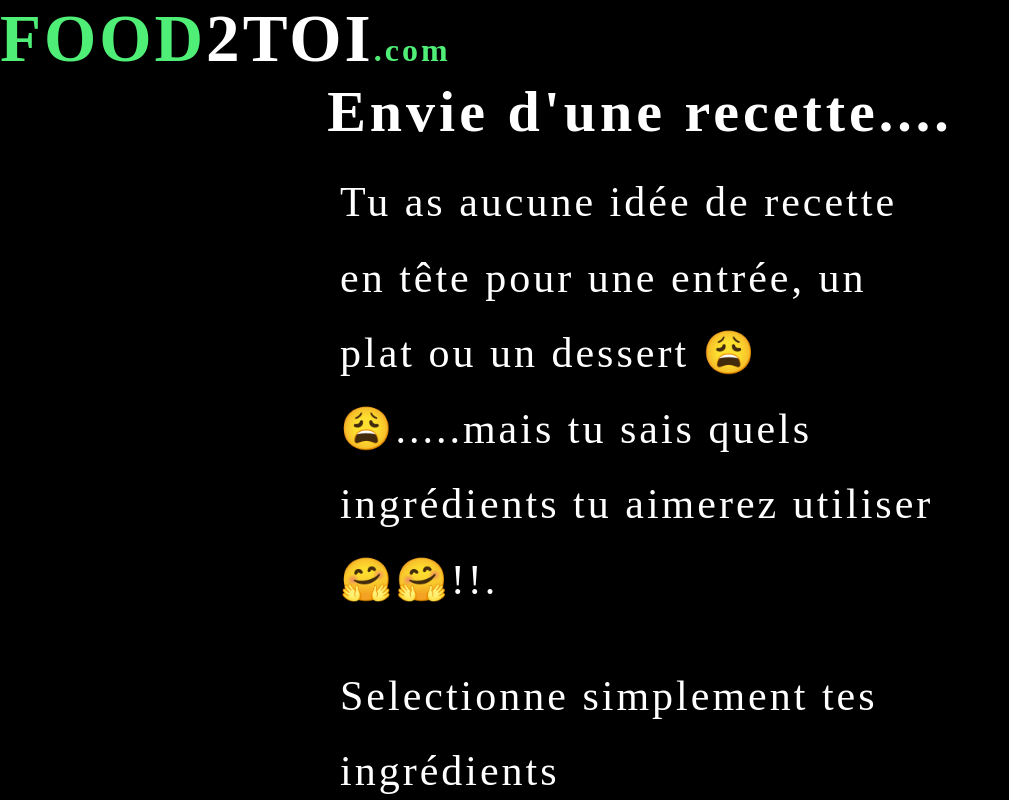
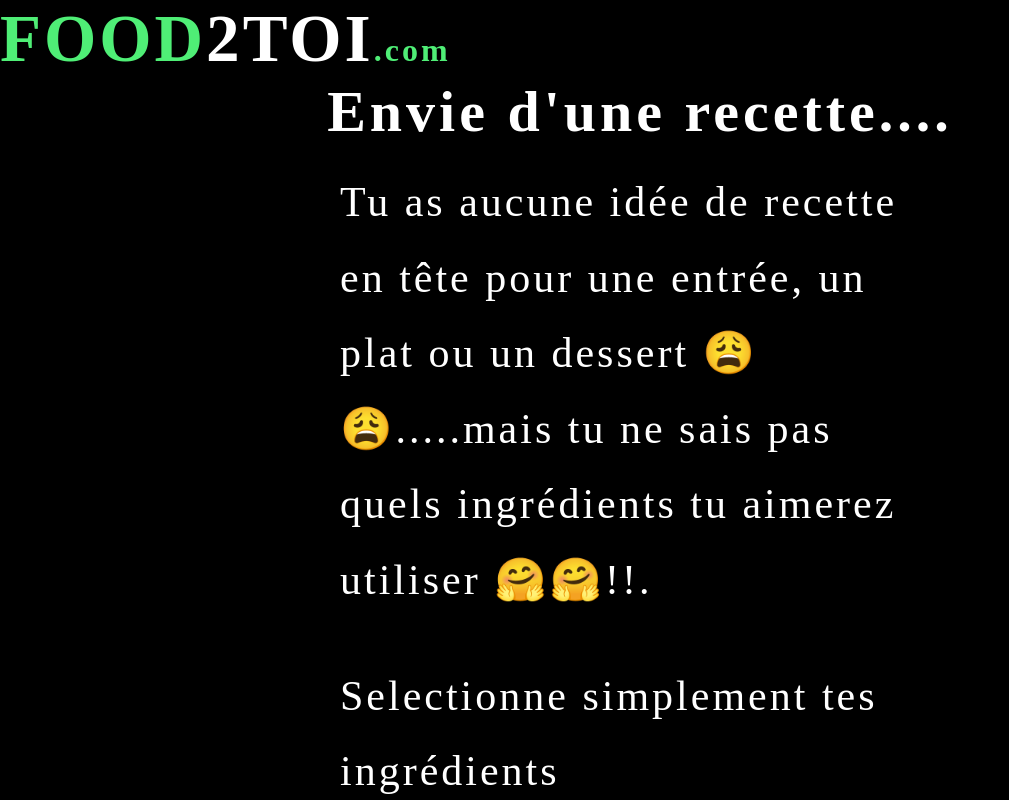
Before and after one commit to WebWalterWrite/Food2toiAPI, a React (Create React App) app: page / in a window 1280 px wide. Shown: the top 800 px of the page, without its empty margins (0-1009 px from the left). Built offline with nearby package versions, Linux system fonts and the light colour scheme; a web font is replaced by a local one.

Commit message:
type: component desc: update content

```diff
--- a/src/component/homepage/Homepage.js
+++ b/src/component/homepage/Homepage.js
@@ -83,7 +83,7 @@ const Homepage = () => {
 								{" "}
 								😩😩
 							</span>
-							.....mais tu sais quels ingrédients tu aimerez utiliser
+							.....mais tu ne sais pas quels ingrédients tu aimerez utiliser
 							<span role="img" aria-label="happy">
 								{" "}
 								🤗🤗
```
